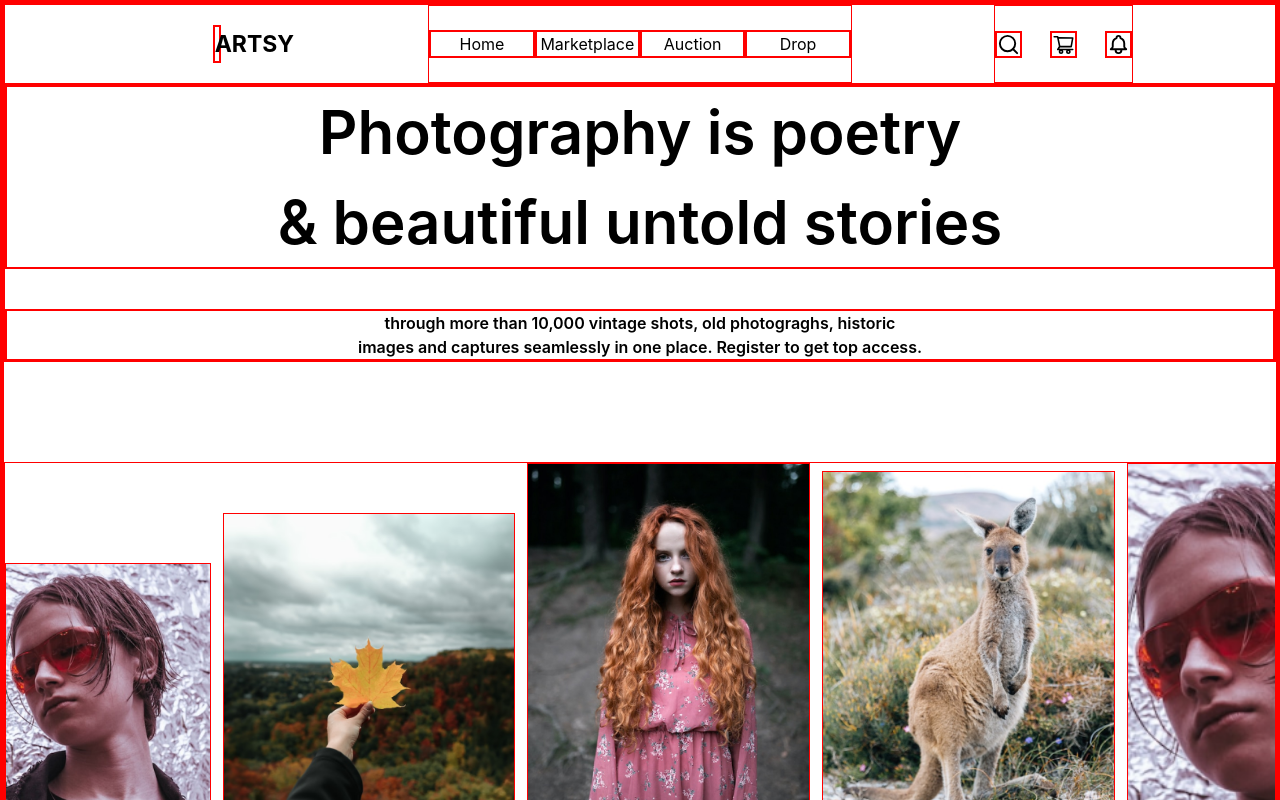
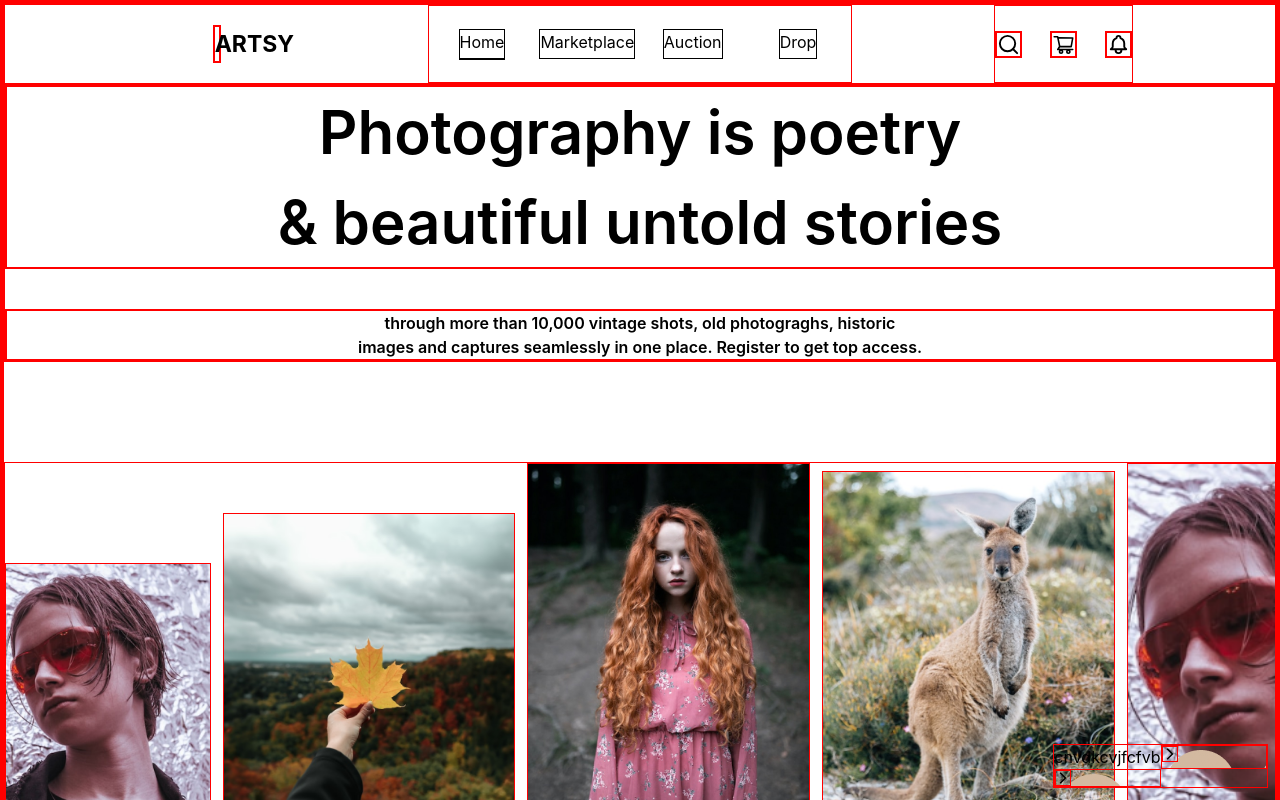
Before and after one commit to adeoye99/artsy-ap, a React (Create React App) app: page / in a window 1280 px wide. Shown: the top 800 px of the page. Built offline with nearby package versions, Linux system fonts and the light colour scheme.

Commit message:
working on the slider

```diff
--- a/src/Component/Navbar.jsx
+++ b/src/Component/Navbar.jsx
@@ -4,7 +4,7 @@ import { FiSearch } from "react-icons/fi";
 import { AiOutlineShoppingCart } from "react-icons/ai";
 import { HiOutlineBell } from "react-icons/hi";
 import { HiOutlineXMark } from "react-icons/hi2";
-
+import { NavLink } from 'react-router-dom';
 import { FaBars } from "react-icons/fa";
 
 
@@ -39,14 +39,14 @@ const NavLinkdetails = [
 
 
 
-const NavLink = ({link , name}) =>{
+const MenuLink = ({link , name}) =>{
   return (
 
-    <Link to = {link}>
-          <p >
+    <NavLink to = {link}  className={({isActive }) => ` border-black m-auto pb-1 ${isActive ? "border-b-2" : null} `}>
+
             {name}
-          </p>
-        </Link>
+
+        </NavLink>
 
 
   )
@@ -75,7 +75,7 @@ const Navbar = () => {
     <>
     <div className='grid grid-cols-3 h-[80px] '>
         <div className=' m-auto w-2'>
-            <p className='z-50 md:font-bold text-[23px]'>ARTSY</p>
+            <p className='z-1000 md:font-bold text-[23px] z-200'>ARTSY</p>
         </div>
         <div onClick = {()=>{setOpen(!open)}} className = "absolute z-50 right-4 top-6 md:hidden">
           {
@@ -96,7 +96,7 @@ const Navbar = () => {
           NavLinkdetails.map((item)=>{
             return(
 
-              <NavLink
+              <MenuLink
                 name = {item.name}
                 link = {item.link}
               />
@@ -122,7 +122,7 @@ const Navbar = () => {
        <div className = "hidden md:grid grid-cols-3 items-center mx-auto gap-7" >
         <div >
            <FiSearch
-            style = {searchStyle}
+             style = {searchStyle}
              size = "25px"
 
             />
--- a/src/Component/Slider.jsx
+++ b/src/Component/Slider.jsx
@@ -3,6 +3,9 @@ import product1 from "../assets/Images/product1.png"
 import product2 from "../assets/Images/product2.png"
 import product3 from "../assets/Images/product3.png"
 import BackgroundImage from "../assets/Images/backgroundslider.png"
+import Backward from "../assets/Images/backwardarrow.png"
+import { MdOutlineArrowForwardIos } from "react-icons/md";
+
 
 const ImageSlider = [
     {
@@ -19,13 +22,28 @@ const ImageSlider = [
 const Slider = () =>{
     return (
         <>
-            <div style = {{ backgroundImage : `url(${product1})`}} className="hw-full bg-center">
-            <h1>
-                THE SLIDER
-            </h1>
-            <div style = {{ backgroundImage : `url(${ImageSlider[0].url})`}}  className = "h-[80%] w-[80%] m-auto bg-center bg-cover">
+            <div style = {{ backgroundImage : `url(${BackgroundImage})`}} className = "min-h-screen w-full bg-center bg-cover">
+              <div className="w-[80%] mx-auto my-auto">
+                 <div className="w-[80%] align-left">
+                   <h1 className="text-white text-[25px] text-left border-b-1 border-yellow py-2">See Upcoming Aunction and Exhibition</h1>
+                 </div>
 
-            </div>
+                 <div style = {{ backgroundImage : `url(${product1})`}}  className = "h-[500px] w-[100%] mx-auto  bg-center bg-cover opacity-100 mt-2">
+
+                 </div>
+              </div>
+              <div className="absolute bottom-3 right-3 grid grid-cols-2 z-auto">
+                     cnvdkcvjfcfvb
+                    <div style={{backgroundImage :`url(${Backward})`}}>
+                       <MdOutlineArrowForwardIos/>
+                    </div>
+                    <div style={{backgroundImage :`url(${Backward})`}}>
+                       <MdOutlineArrowForwardIos/>
+                    </div>
+
+
+                 </div>
+
           </div>
 
         </>
```
Also changed, not shown: src/assets/Images/Ellipse 19.png (added), src/assets/Images/backwardarrow.png (added).
